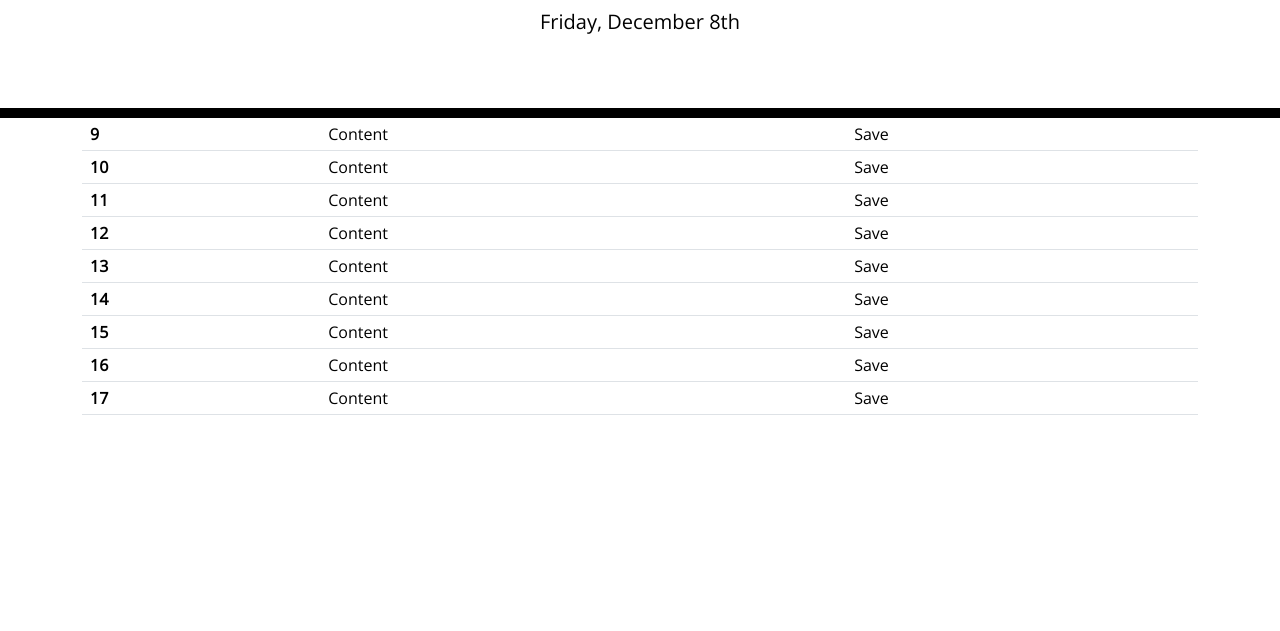
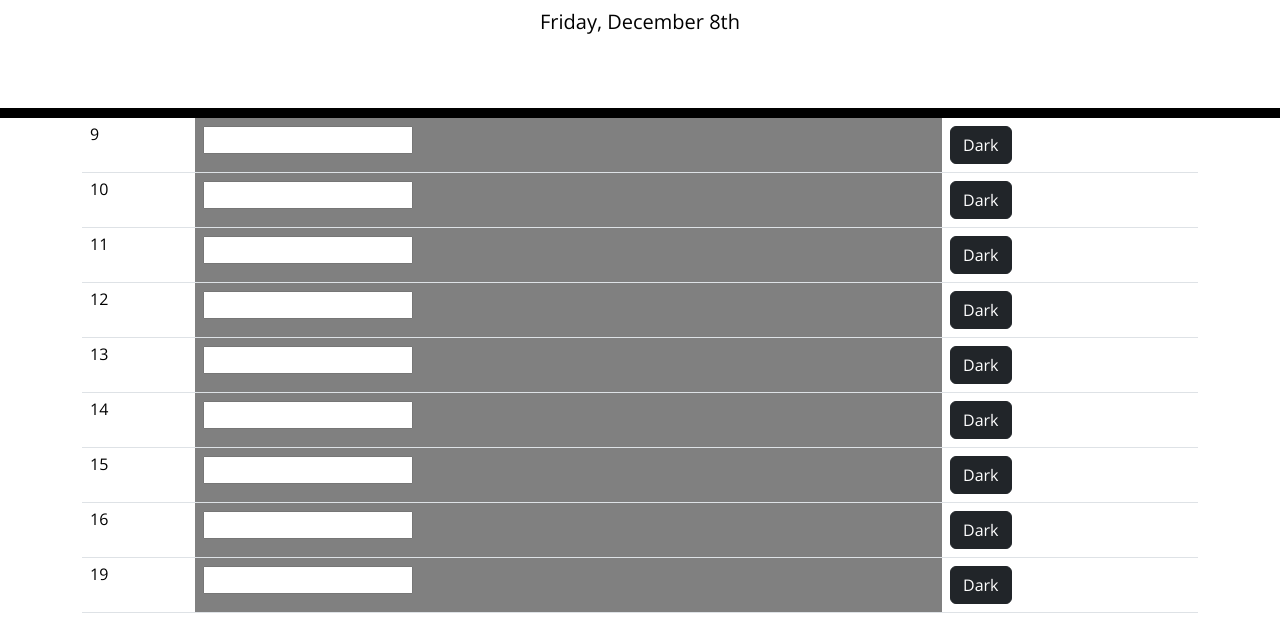
Before and after one commit to josh484/work-day-scheduler, a plain HTML site: page index.html in a window 1280 px wide. Shown: the part 169-800 px from the top of the page. Drawn offline with nearby package versions, Linux system fonts and the light colour scheme.

Commit message:
added button to get value and save to storage

```diff
--- a/assets/js/java.js
+++ b/assets/js/java.js
@@ -5,20 +5,52 @@ $(function(){
     var getDay = dayjs();
     textCDay.text(getDay.format("dddd, MMMM  Do"));
 
-    var tableTime = [9,10,11,12,13,14,15,16,17];
+    var tableTime = [9,10,11,12,13,14,15,16,19];
     var startofHour = dayjs().startOf('hour');
+
+    function getLocal() {
+
+    }
+
     for (var i = 0; i < tableTime.length; i++){
+        var createNewTable = $("<tr></tr>");
+        var tableTimeGetter = $('<td></td>');
+        var tableContent = $('<td></td>');
+        var inputContent = $('<input></input>');
+        var tableSaver = $('<td></td>');
+        var button = $('<button type="button" class="btn btn-dark">Dark</button>')
+
+
+        tableTimeGetter.text(tableTime[i]);
+        tableContent.append(inputContent)
+        tableSaver.append(button);
+        $('#putContent').append(createNewTable);
+        createNewTable.append(tableTimeGetter);
+        createNewTable.append(tableContent);
+        createNewTable.append(tableSaver);
+        button.attr('data-submit', + tableTime[i]);
+        inputContent.attr('data-content', + tableTime[i])
+
         if(tableTime[i] > startofHour.format('HH')) {
-
+            tableContent.attr('id', 'future');
         }
         else if (tableTime[i] < startofHour.format('HH')){
+            tableContent.attr('id', 'past');
 
         } else {
+            tableContent.attr('id', 'present');
 
         }
 
 
     }
+    $('#putContent').delegate('.btn','click', function(event){
+        event.preventDefault();
+        var clickedItem = $(event.target);
+        var getData = clickedItem.attr('data-submit');
+        localStorage.setItem(getData, clickedItem.parent().parent().children().eq(1).children().val());
+    });
+
     console.log()
 
 });
--- a/assets/style.css
+++ b/assets/style.css
@@ -70,3 +70,15 @@ header {
   font-size: 20px;
   transition: all 0.3s ease-in-out;
 }
+
+#past {
+  background-color: gray;
+}
+
+#present {
+  background-color: red;
+}
+
+#future {
+  background-color: green;
+}
--- a/index.html
+++ b/index.html
@@ -34,51 +34,6 @@
     <div class="container">
       <table class="table">
         <tbody id="putContent">
-          <tr>
-            <th scope="row">9</th>
-            <td id="content-stuff">Content</td>
-            <td>Save</td>
-          </tr>
-          <tr>
-            <th scope="row">10</th>
-            <td id="content-stuff">Content</td>
-            <td>Save</td>
-          </tr>
-          <tr>
-            <th scope="row">11</th>
-            <td id="content-stuff">Content</td>
-            <td>Save</td>
-          </tr>
-          <tr>
-            <th scope="row">12</th>
-            <td id="content-stuff">Content</td>
-            <td>Save</td>
-          </tr>
-          <tr>
-            <th scope="row">13</th>
-            <td id="content-stuff">Content</td>
-            <td>Save</td>
-          </tr>
-          <tr>
-            <th scope="row">14</th>
-            <td id="content-stuff">Content</td>
-            <td>Save</td>
-          </tr>
-          <tr>
-            <th scope="row">15</th>
-            <td id="content-stuff">Content</td>
-            <td>Save</td>
-          </tr>
-          <tr>
-            <th scope="row">16</th>
-            <td id="content-stuff">Content</td>
-            <td>Save</td>
-          </tr>
-          <tr>
-            <th scope="row">17</th>
-            <td id="content-stuff">Content</td>
-            <td>Save</td>
-          </tr>
         </tbody>
       </table>
     </div>
```
